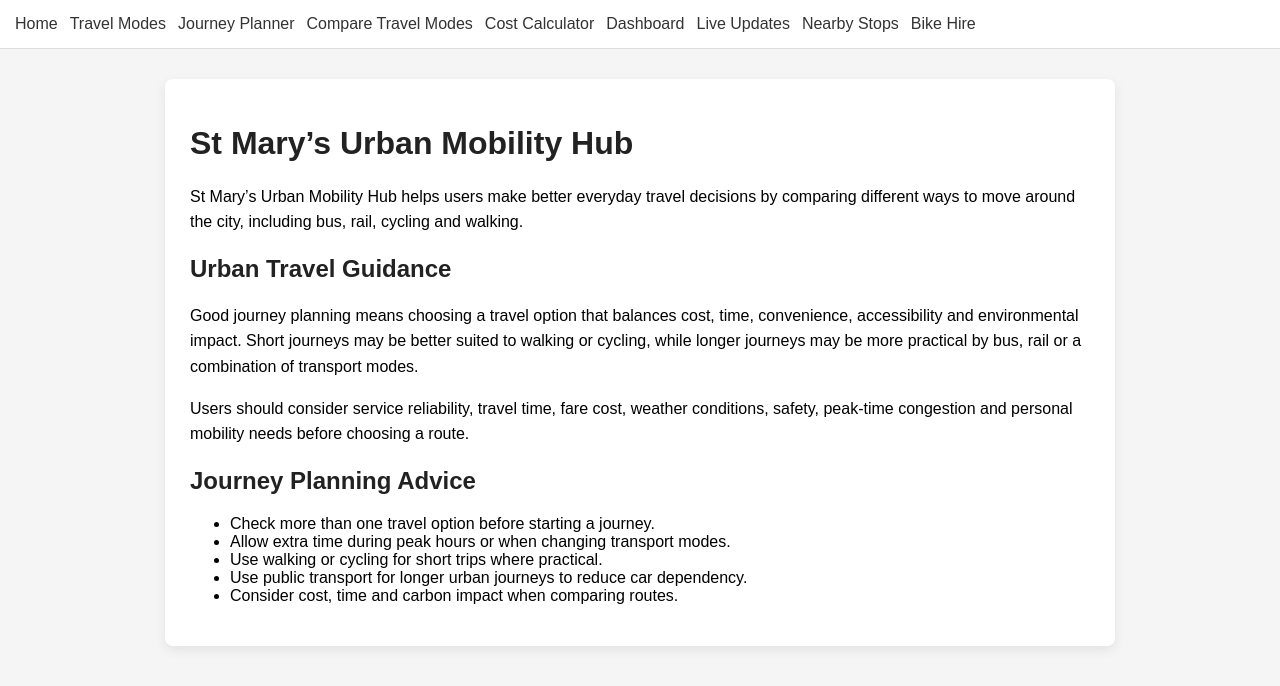
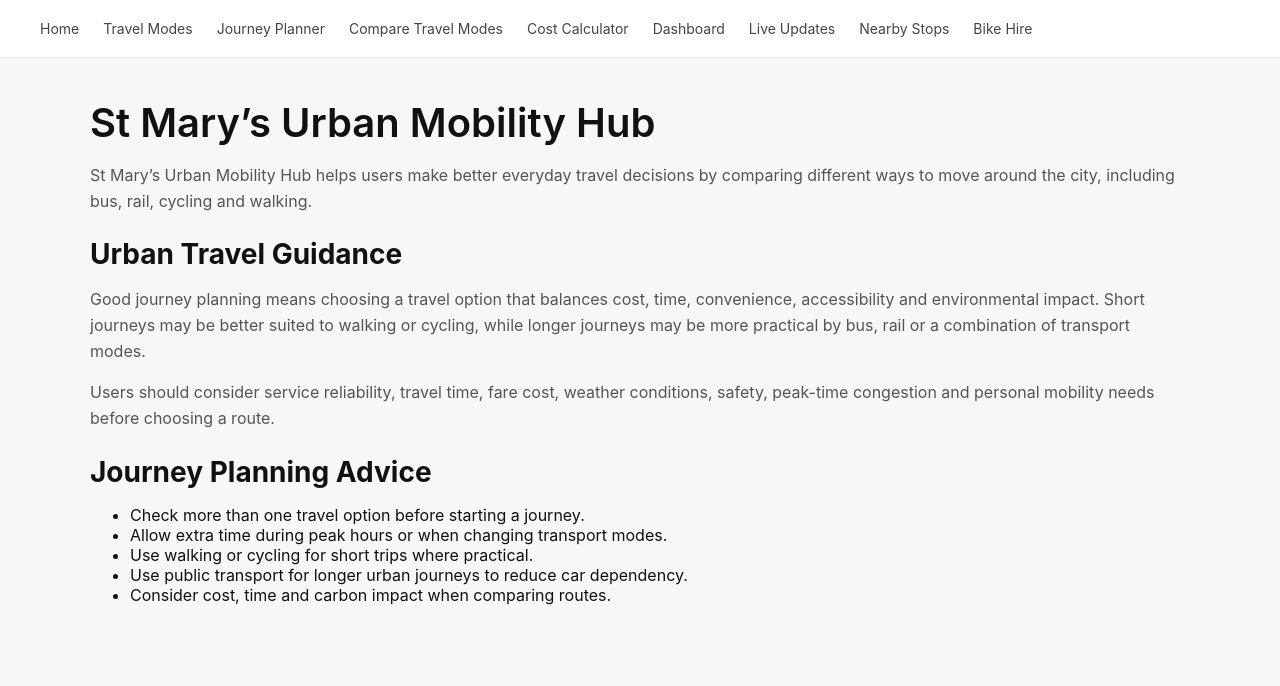
Before and after one commit to sitanatarajan2006/React-Project, a React (Vite) app in the folder st-marys-mobility-hub/: page / in a window 1280 px wide. Shown: the top 686 px of the page. Built offline with nearby package versions, Linux system fonts and the light colour scheme.

Commit message:
improved web design, cleaner appearance

```diff
--- a/st-marys-mobility-hub/src/App.css
+++ b/st-marys-mobility-hub/src/App.css
@@ -1,51 +1,111 @@
 body {
-  font-family: Arial, sans-serif;
   margin: 0;
-  background-color: #f5f5f5;
+  font-family: -apple-system, BlinkMacSystemFont, "Segoe UI", Roboto, sans-serif;
+  background: #f7f7f7;
+  color: #111;
 }
 
+/* NAV */
+
 nav {
-  background-color: #ffffff;
-  padding: 15px;
-  border-bottom: 1px solid #ddd;
   display: flex;
-  flex-wrap: wrap;
-  gap: 12px;
+  gap: 24px;
+  padding: 20px 40px;
+  background: #ffffff;
+  border-bottom: 1px solid #eaeaea;
 }
 
 nav a {
   text-decoration: none;
-  color: #333;
-  font-weight: 500;
+  color: #444;
+  font-size: 14px;
+  transition: color 0.2s ease;
 }
 
 nav a:hover {
-  text-decoration: underline;
+  color: #000;
 }
 
+/* LAYOUT */
+
 .container {
-  max-width: 900px;
-  margin: 30px auto;
-  background: #ffffff;
-  padding: 25px;
-  border-radius: 8px;
-  box-shadow: 0 4px 12px rgba(0, 0, 0, 0.08);
+  max-width: 1100px;
+  margin: 40px auto;
+  padding: 0 20px;
 }
 
-h1, h2, h3 {
-  color: #222;
+/* HEADINGS */
+
+h1 {
+  font-size: 40px;
+  font-weight: 600;
+  margin-bottom: 10px;
+}
+
+h2 {
+  font-size: 28px;
+  margin-bottom: 15px;
+}
+
+h3 {
+  font-size: 18px;
+  margin-bottom: 10px;
 }
 
 p {
+  color: #555;
   line-height: 1.6;
 }
 
+/* CARD SYSTEM */
+
+.card {
+  background: #fff;
+  padding: 20px;
+  border-radius: 12px;
+  box-shadow: 0 10px 30px rgba(0,0,0,0.05);
+  margin-bottom: 20px;
+  transition: transform 0.2s ease, box-shadow 0.2s ease;
+}
+
+.card:hover {
+  transform: translateY(-3px);
+  box-shadow: 0 15px 40px rgba(0,0,0,0.08);
+}
+
+/* INPUTS */
+
 input, select {
-  padding: 8px;
-  margin-top: 5px;
+  padding: 10px 12px;
+  border-radius: 8px;
+  border: 1px solid #ddd;
   width: 100%;
-  max-width: 300px;
+  max-width: 350px;
+  font-size: 14px;
 }
+
+input:focus, select:focus {
+  outline: none;
+  border-color: #000;
+}
+
+/* BUTTON */
+
+button {
+  padding: 10px 16px;
+  border: none;
+  background: #000;
+  color: #fff;
+  border-radius: 8px;
+  cursor: pointer;
+  transition: background 0.2s ease;
+}
+
+button:hover {
+  background: #333;
+}
+
+/* TABLE */
 
 table {
   width: 100%;
@@ -54,26 +114,31 @@
 }
 
 th {
-  background-color: #f0f0f0;
+  text-align: left;
+  font-weight: 500;
+  padding: 10px;
+  border-bottom: 1px solid #eee;
 }
 
-th, td {
+td {
   padding: 10px;
-  text-align: left;
-  border-bottom: 1px solid #ddd;
+  border-bottom: 1px solid #f2f2f2;
 }
 
+/* MOBILE */
+
 @media (max-width: 600px) {
-  .container {
-    margin: 10px;
+  nav {
+    flex-wrap: wrap;
+    gap: 12px;
     padding: 15px;
   }
 
-  nav {
-    padding: 10px;
+  h1 {
+    font-size: 28px;
   }
 
-  table {
-    font-size: 12px;
+  .container {
+    margin: 20px auto;
   }
 }
```
